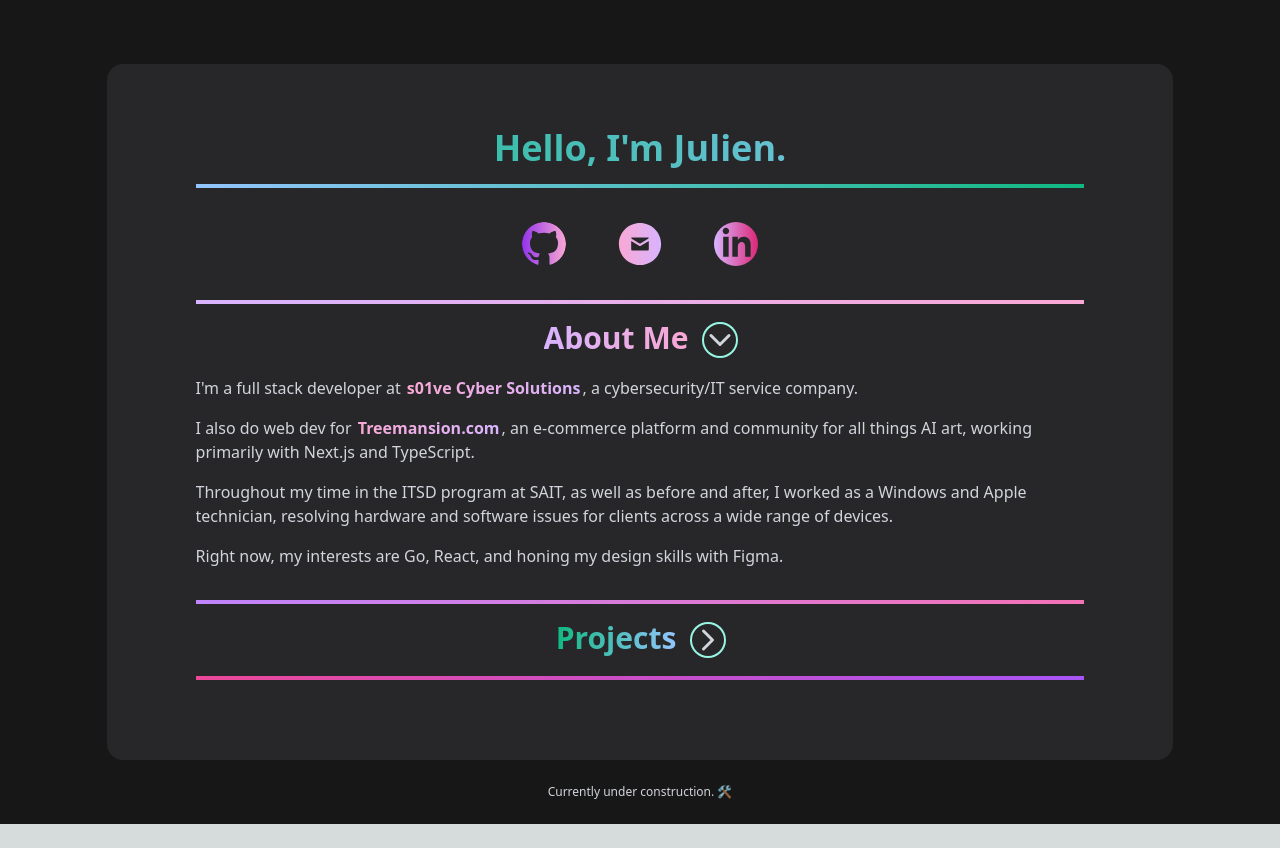
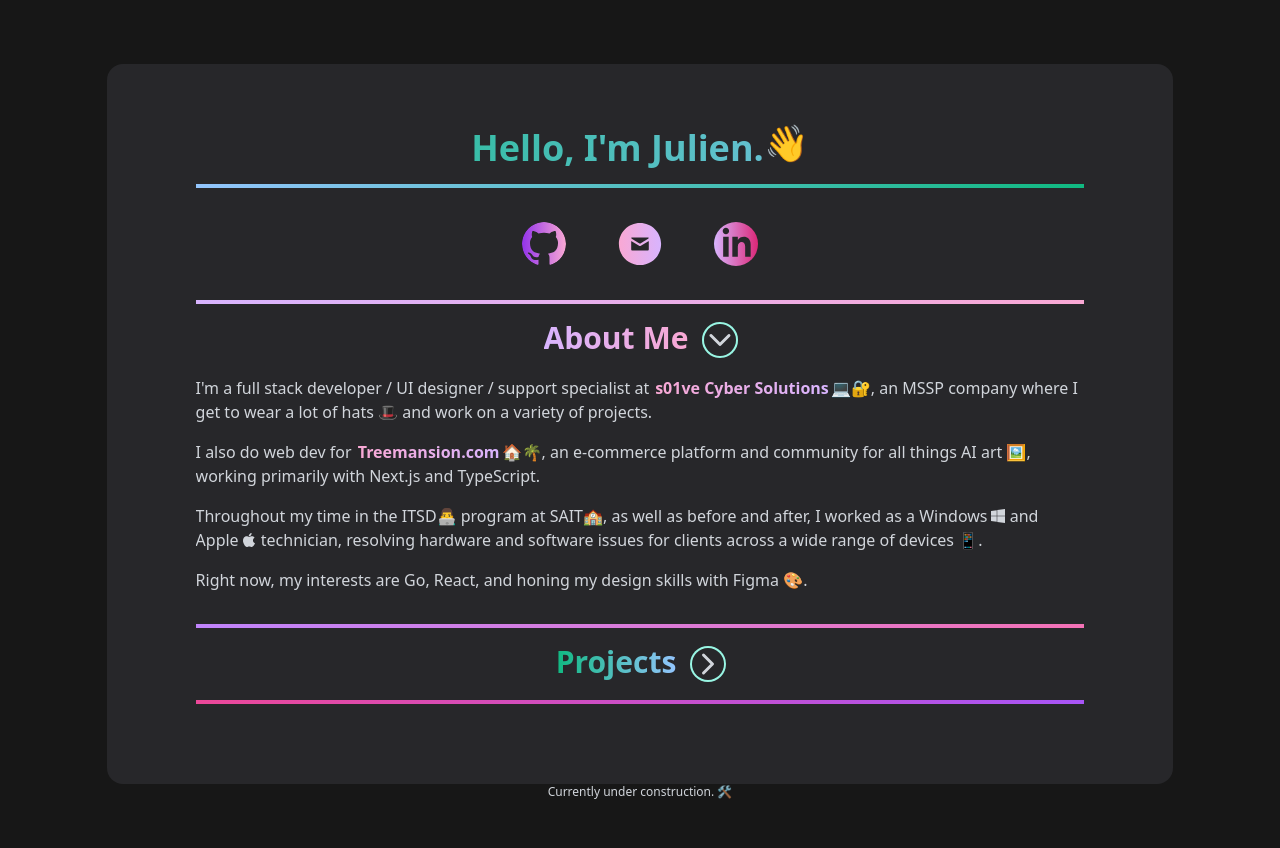
Before and after one commit to jsenopati/portfolio, a Next.js app: page / in a window 1280 px wide. Both pictures are taken after a click on the icon 720 px from the left and 340 px from the top of the page. Before the commit the page ends 824 px from the top, so only its background shows below. Built offline with nearby package versions, Linux system fonts and the light colour scheme.

Commit message:
updated collateral

```diff
--- a/app/components/project-pane.tsx
+++ b/app/components/project-pane.tsx
@@ -16,7 +16,7 @@ export const ProjectPane = (props: Props) => {
       <DoublePane
         header="ReTrain Canada"
         headerTextSize="text-xl sm:text-3xl lg:text-4xl"
-        description="The original ReTrain Canada website was built in WordPress, and was a bit outdated. I spearheaded redesigning and redeveloping the site to modernize and improve the user experience, which immediadly resulted in a massive +400% increase in client intake."
+        description="The original ReTrain Canada website was built in WordPress, and was a bit outdated. I spearheaded redesigning and redeveloping the site to modernize and improve the user experience, which immediately resulted in a massive increase in traffic and client intake. The design phases were done in Figma, with full prototyping and iteration. I had a huge focus on new client user experience, so this project features a custom built in-depth intake process."
         descTextWeight="font-bold"
         headerTextColor="text-emerald-300"
         descTextColor="text-gray-200"
@@ -39,7 +39,7 @@ export const ProjectPane = (props: Props) => {
         side="right"
         header="AuthRequest Mobile App"
         headerTextSize="text-xl sm:text-3xl lg:text-4xl"
-        description="authrequest app text here"
+        description="The AuthRequest mobile app is a cutting edge 2FA security app that allows users to securely prevent business email compromise. As the first major mobile app project I contributed to during my internship at s01ve, I credit it with skyrocketing my full-stack skills."
         descTextWeight="font-bold"
         headerTextColor="text-emerald-300"
         descTextColor="text-gray-200"
@@ -50,7 +50,7 @@ export const ProjectPane = (props: Props) => {
             rel="noreferrer"
           >
             <Image
-              className="object-contain rounded-tr-3xl rounded-bl-3xl h-[30rem]"
+              className="object-contain rounded-tr-3xl rounded-bl-3xl h-[30rem] w-fit"
               src={areqapp}
               placeholder="blur"
               alt="authrequest screenshot"
@@ -66,7 +66,7 @@ export const ProjectPane = (props: Props) => {
         side="left"
         header="s01ve Scan"
         headerTextSize="text-xl sm:text-3xl lg:text-4xl"
-        description="solve scan text here"
+        description="Bult around RESTful APIs and Google Cloud, the s01ve Scan was the first project I worked on where I had to truly expand my backend skills. This project analyzes domains and emails and aggregates the results into beautiful PDF reports."
         descTextWeight="font-bold"
         headerTextColor="text-emerald-300"
         descTextColor="text-gray-200"
@@ -89,7 +89,7 @@ export const ProjectPane = (props: Props) => {
         side="right"
         header="AuthRequest"
         headerTextSize="text-xl sm:text-3xl lg:text-4xl"
-        description="authrequest text here"
+        description="The AuthRequest webapp has a ton of awesome features once you're logged in with an enterprise account - phishing simulations, cybersecurity training modules, and more. I contributed full-stack to this project, with a big focus on user experience and continuous iteration."
         descTextWeight="font-bold"
         headerTextColor="text-emerald-300"
         descTextColor="text-gray-200"
@@ -111,7 +111,7 @@ export const ProjectPane = (props: Props) => {
       <DoublePane
         header="ReTrain Academics"
         headerTextSize="text-xl sm:text-3xl lg:text-4xl"
-        description="talk about whitelabel here"
+        description="Fully featured Learning Management System (LMS) with fully hotswappable enterprise whitelabel / branding based on subdomain. I spearheaded the design, UI / UX, and frontend development of this project."
         descTextWeight="font-bold"
         headerTextColor="text-emerald-300"
         descTextColor="text-gray-200"
@@ -138,7 +138,7 @@ export const ProjectPane = (props: Props) => {
         side="right"
         header="s01ve Cyber Solutions"
         headerTextSize="text-xl sm:text-3xl lg:text-4xl"
-        description="talk about site here"
+        description="Rebuilding and modernizing the s01ve Cyber Solutions using Next.js and TypeScript allowed me to explore concepts such as server-side rendering, CMS integration, and more. It fully integrates with the s01ve Scan API and provides a seamless user experience."
         descTextWeight="font-bold"
         headerTextColor="text-emerald-300"
         descTextColor="text-gray-200"
@@ -160,7 +160,7 @@ export const ProjectPane = (props: Props) => {
       <DoublePane
         header="Roster Staffing"
         headerTextSize="text-xl sm:text-3xl lg:text-4xl"
-        description="talk about site here"
+        description="Though it's a simple site, the Roster Staffing page was a huge learning experience for me: I led the meetings with the client to capture requirements and feedback, then directed design and development of the project."
         descTextWeight="font-bold"
         headerTextColor="text-emerald-300"
         descTextColor="text-gray-200"
@@ -174,7 +174,7 @@ export const ProjectPane = (props: Props) => {
             />
           </a>
         }
-        tagText="Next.js, TypeScript, Firebase, Figma"
+        tagText="Next.js, TypeScript, Resend, Figma"
         margin=""
         padding="py-10"
         textContentPadding="pb-6 md:pb-0"
--- a/app/page.tsx
+++ b/app/page.tsx
@@ -1,3 +1,4 @@
+import { IoLogoApple, IoLogoWindows } from 'react-icons/io5'
 import { DividerDropdown } from './components/divider-dropdown'
 import { ProjectPane } from './components/project-pane'
 
@@ -7,6 +8,7 @@ export default function Home() {
       <div className="flex flex-col w-5/6 bg-zinc-800 py-16 rounded-2xl items-center my-16">
         <h1 className="flex w-5/6 justify-center text-4xl font-bold text-transparent bg-clip-text bg-gradient-to-r from-emerald-500 to-blue-300">
           Hello, I&apos;m Julien.
+          <span className="text-white animate-bounce">👋</span>
         </h1>
         <div className="w-5/6 h-1 my-4 bg-gradient-to-r from-blue-300 to-emerald-500" />
         <div className="flex flex-col items-center w-5/6">
@@ -105,7 +107,8 @@ export default function Home() {
         >
           <section className="flex flex-col space-y-4">
             <p>
-              I&apos;m a full stack developer at
+              I&apos;m a full stack developer / UI designer / support specialist
+              at
               <span className="font-bold border-2 border-transparent rounded-md hover:border-teal-200 hover:animate-pulse ml-1">
                 <a
                   href="https://www.s01ve.io/"
@@ -115,7 +118,8 @@ export default function Home() {
                   s01ve Cyber Solutions
                 </a>
               </span>
-              , a cybersecurity/IT service company.
+              💻🔐, an MSSP company where I get to wear a lot of hats 🎩 and
+              work on a variety of projects.
             </p>
             <p>
               I also do web dev for
@@ -128,20 +132,22 @@ export default function Home() {
                   Treemansion.com
                 </a>
               </span>
-              , an e-commerce platform and community for all things AI art,
-              working primarily with Next.js and TypeScript.
+              🏠🌴, an e-commerce platform and community for all things AI art
+              🖼, working primarily with Next.js and TypeScript.
             </p>
 
             <p>
-              Throughout my time in the ITSD program at SAIT, as well as before
-              and after, I worked as a Windows and Apple technician, resolving
-              hardware and software issues for clients across a wide range of
-              devices.
+              Throughout my time in the ITSD👨‍💻 program at SAIT🏫, as well as
+              before and after, I worked as a Windows
+              <IoLogoWindows className="inline ml-0.5 mb-1" /> and Apple
+              <IoLogoApple className="inline ml-0.5 mb-1" /> technician,
+              resolving hardware and software issues for clients across a wide
+              range of devices 📱.
             </p>
 
             <p>
               Right now, my interests are Go, React, and honing my design skills
-              with Figma.
+              with Figma 🎨.
             </p>
           </section>
         </DividerDropdown>
```
Also changed, not shown: public/academics.png.
